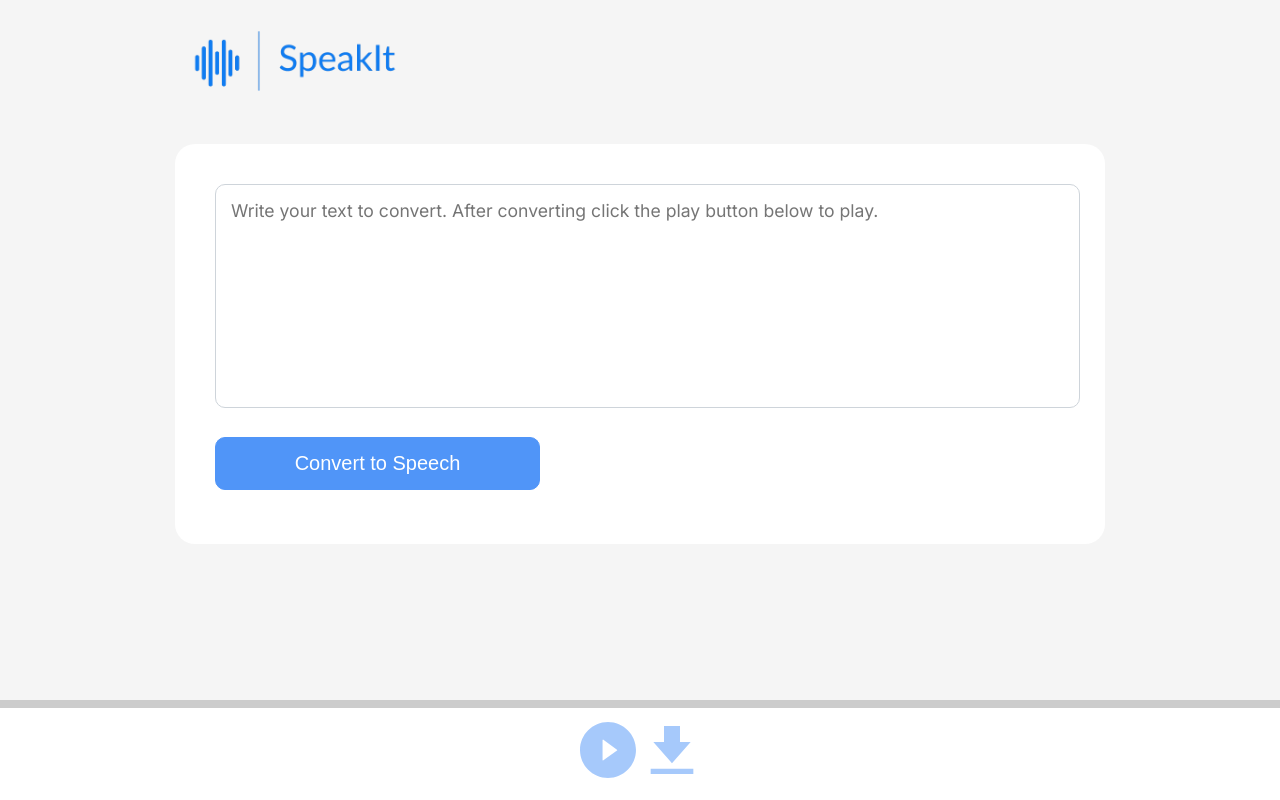
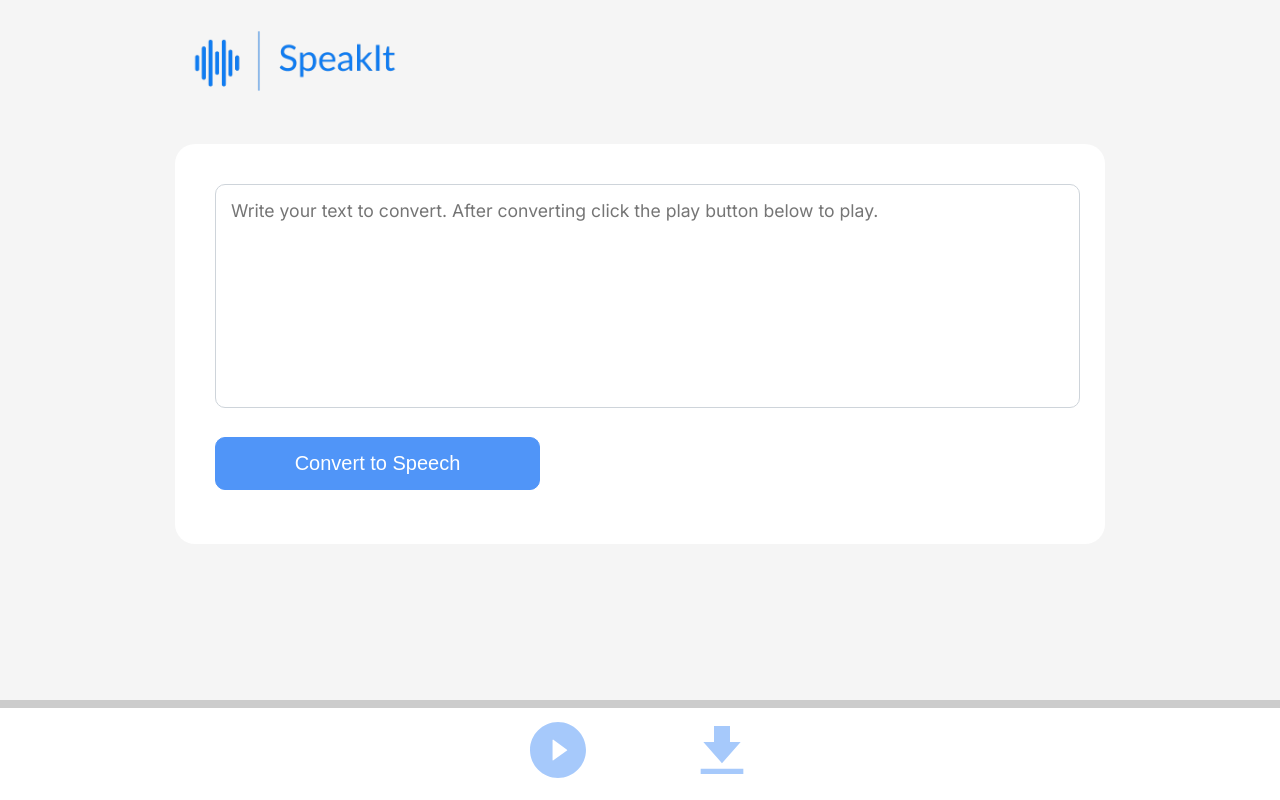
Before and after one commit to Mohitur669/Text-To-Speech-Converter, a React (Create React App) app: page / in a window 1280 px wide. Built offline with nearby package versions, Linux system fonts and the light colour scheme; no server answers.

Commit message:
button margin

```diff
--- a/src/App.css
+++ b/src/App.css
@@ -53,6 +53,14 @@ textarea:focus {
     display: flex;
     align-items: center;
     flex-direction: column;
+}
+
+.play {
+    margin-right: 50px;
+}
+
+.download {
+    margin-left: 50px;
 }
 
 .audio-button {
```
